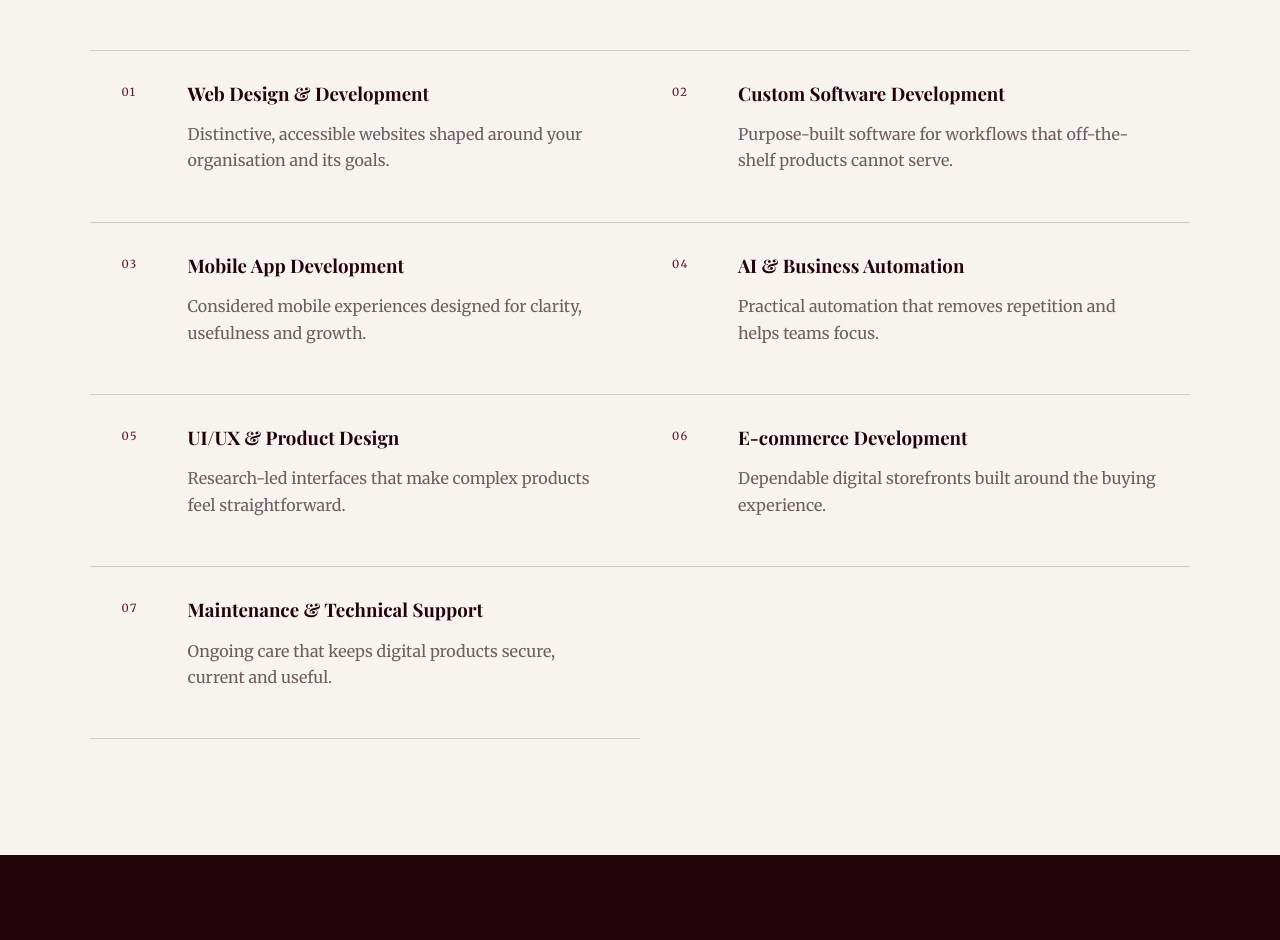
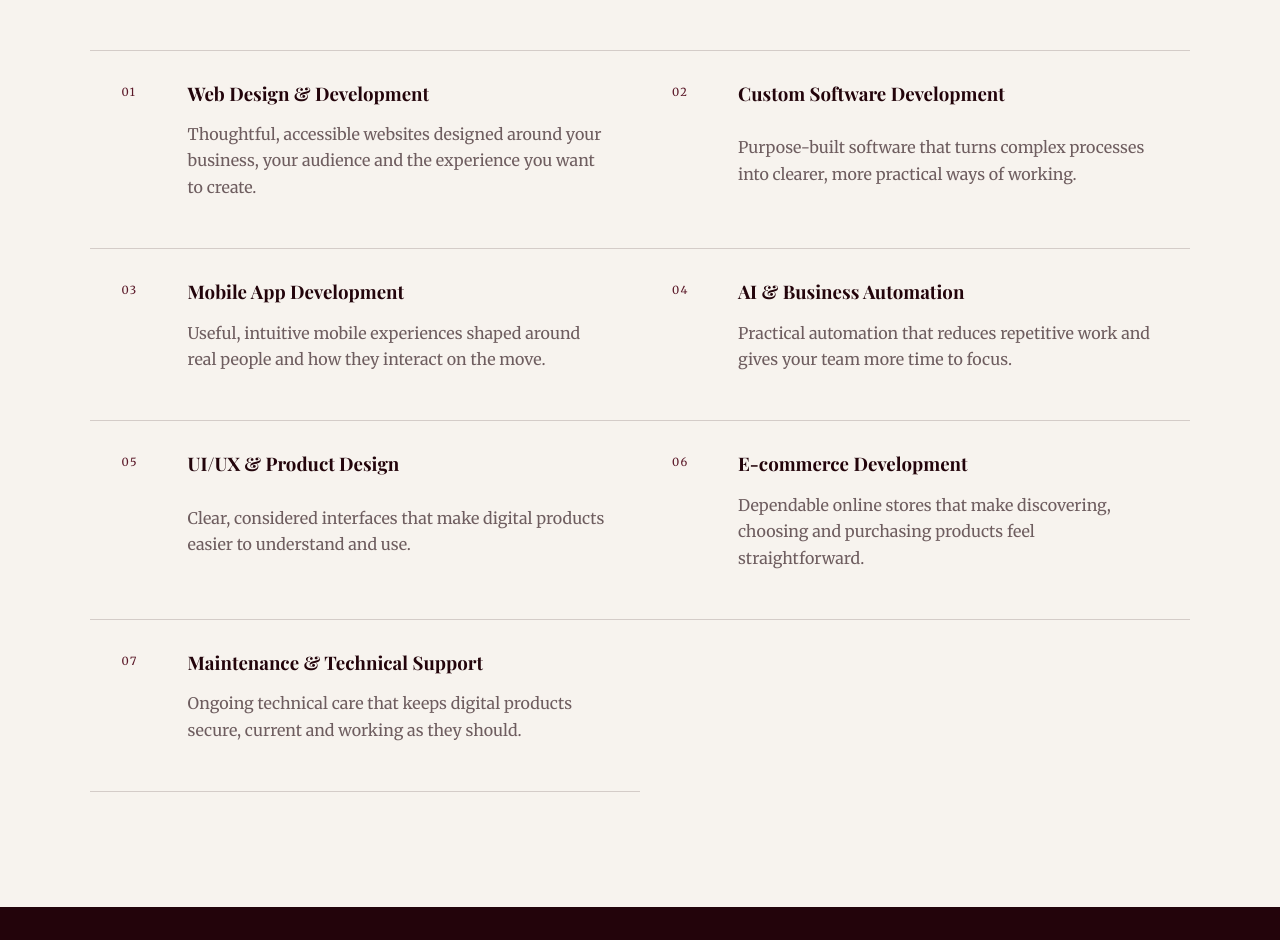
Before and after one commit to VERITRIX-LLP/veritrix-website, a Next.js app: page /services in a window 1280 px wide. Shown: the part 1040-1980 px from the top of the page. Built offline with nearby package versions, Linux system fonts and the light colour scheme.

Commit message:
Refine service card descriptions

```diff
--- a/app/data.ts
+++ b/app/data.ts
@@ -1,2 +1,2 @@
-export const services = [["01","Web Design & Development","Distinctive, accessible websites shaped around your organisation and its goals."],["02","Custom Software Development","Purpose-built software for workflows that off-the-shelf products cannot serve."],["03","Mobile App Development","Considered mobile experiences designed for clarity, usefulness and growth."],["04","AI & Business Automation","Practical automation that removes repetition and helps teams focus."],["05","UI/UX & Product Design","Research-led interfaces that make complex products feel straightforward."],["06","E-commerce Development","Dependable digital storefronts built around the buying experience."],["07","Maintenance & Technical Support","Ongoing care that keeps digital products secure, current and useful."]] as const;
+export const services = [["01","Web Design & Development","Thoughtful, accessible websites designed around your business, your audience and the experience you want to create."],["02","Custom Software Development","Purpose-built software that turns complex processes into clearer, more practical ways of working."],["03","Mobile App Development","Useful, intuitive mobile experiences shaped around real people and how they interact on the move."],["04","AI & Business Automation","Practical automation that reduces repetitive work and gives your team more time to focus."],["05","UI/UX & Product Design","Clear, considered interfaces that make digital products easier to understand and use."],["06","E-commerce Development","Dependable online stores that make discovering, choosing and purchasing products feel straightforward."],["07","Maintenance & Technical Support","Ongoing technical care that keeps digital products secure, current and working as they should."]] as const;
 export const nav = [["Home","/#home"],["About","/#about"],["Services","/#services"],["Contact","/contact"]] as const;
```
